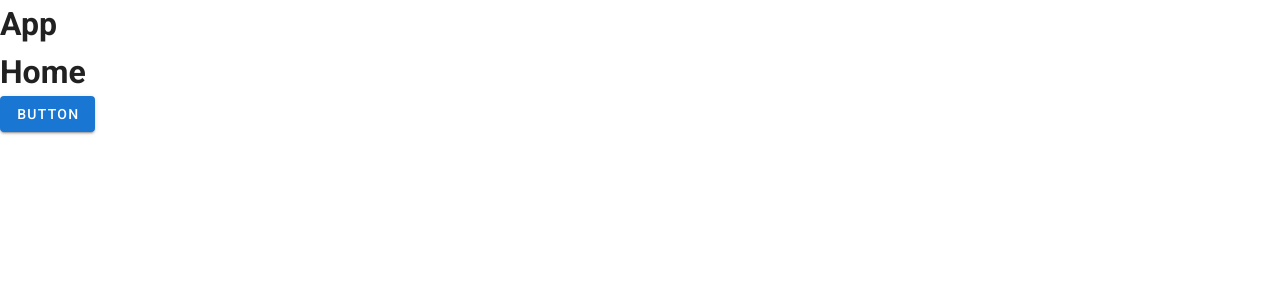
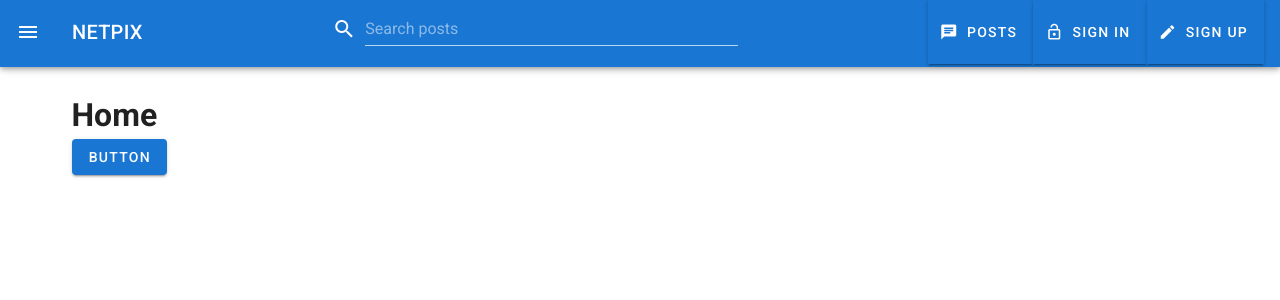
Before and after one commit to placideirandora/net-pix-frontend-with-vuejs-graphql, a Vue app in the folder client/: page / in a window 1280 px wide. Shown: the top 300 px of the page. Built offline with nearby package versions, Linux system fonts and the light colour scheme.

Commit message:
Add a Horizontal Navbar

```diff
--- a/client/public/index.html
+++ b/client/public/index.html
@@ -5,7 +5,7 @@
     <meta http-equiv="X-UA-Compatible" content="IE=edge">
     <meta name="viewport" content="width=device-width,initial-scale=1.0">
     <link rel="icon" href="<%= BASE_URL %>favicon.ico">
-    <title><%= htmlWebpackPlugin.options.title %></title>
+    <title>NETPIX</title>
     <link rel="stylesheet" href="https://fonts.googleapis.com/css?family=Roboto:100,300,400,500,700,900">
     <link rel="stylesheet" href="https://fonts.googleapis.com/css?family=Material+Icons">
   </head>
--- a/client/src/App.vue
+++ b/client/src/App.vue
@@ -1,8 +1,64 @@
 <template>
-  <v-app>
-    <div id="nav">
-      <h1>App</h1>
-    </div>
-    <router-view />
+  <v-app class="app">
+    <v-toolbar fixed color="primary" dark class="app__toolbar">
+      <v-app-bar-nav-icon />
+      <v-toolbar-title class="hidden-xs-only title">
+        <router-link to="/" tag="span" class="app__router">NETPIX</router-link>
+      </v-toolbar-title>
+      <v-spacer />
+      <v-text-field
+        flex
+        prepend-icon="search"
+        placeholder="Search posts"
+        color="accent"
+        single-line
+        high-details
+        class="mt-4"
+      />
+      <v-spacer />
+      <v-toolbar-items class="hidden-xs-only">
+        <v-btn
+          color="primary"
+          flat
+          v-for="item in horizontalNavItems"
+          :key="item.title"
+          :to="item.link"
+        >
+          <v-icon left class="hidden-xs-only">{{ item.icon }}</v-icon>
+          {{ item.title }}
+        </v-btn>
+      </v-toolbar-items>
+    </v-toolbar>
+    <main>
+      <v-container>
+        <router-view />
+      </v-container>
+    </main>
   </v-app>
 </template>
+
+<script>
+export default {
+  name: 'App',
+  computed: {
+    horizontalNavItems: () => {
+      return [
+        { icon: 'chat', title: 'Posts', link: '/posts' },
+        { icon: 'lock_open', title: 'Sign In', link: '/signin' },
+        { icon: 'create', title: 'Sign Up', link: '/signup' }
+      ];
+    }
+  }
+};
+</script>
+
+<style lang="scss">
+.app {
+  &__toolbar {
+    max-height: 4.2rem;
+  }
+  &__router {
+    cursor: pointer;
+  }
+}
+</style>
--- a/client/src/components/Home.vue
+++ b/client/src/components/Home.vue
@@ -1,8 +1,8 @@
 <template>
-  <div class="home">
+  <v-container class="home">
     <h1>Home</h1>
     <v-btn color="primary">Button</v-btn>
-  </div>
+  </v-container>
 </template>
 
 <script>
```
